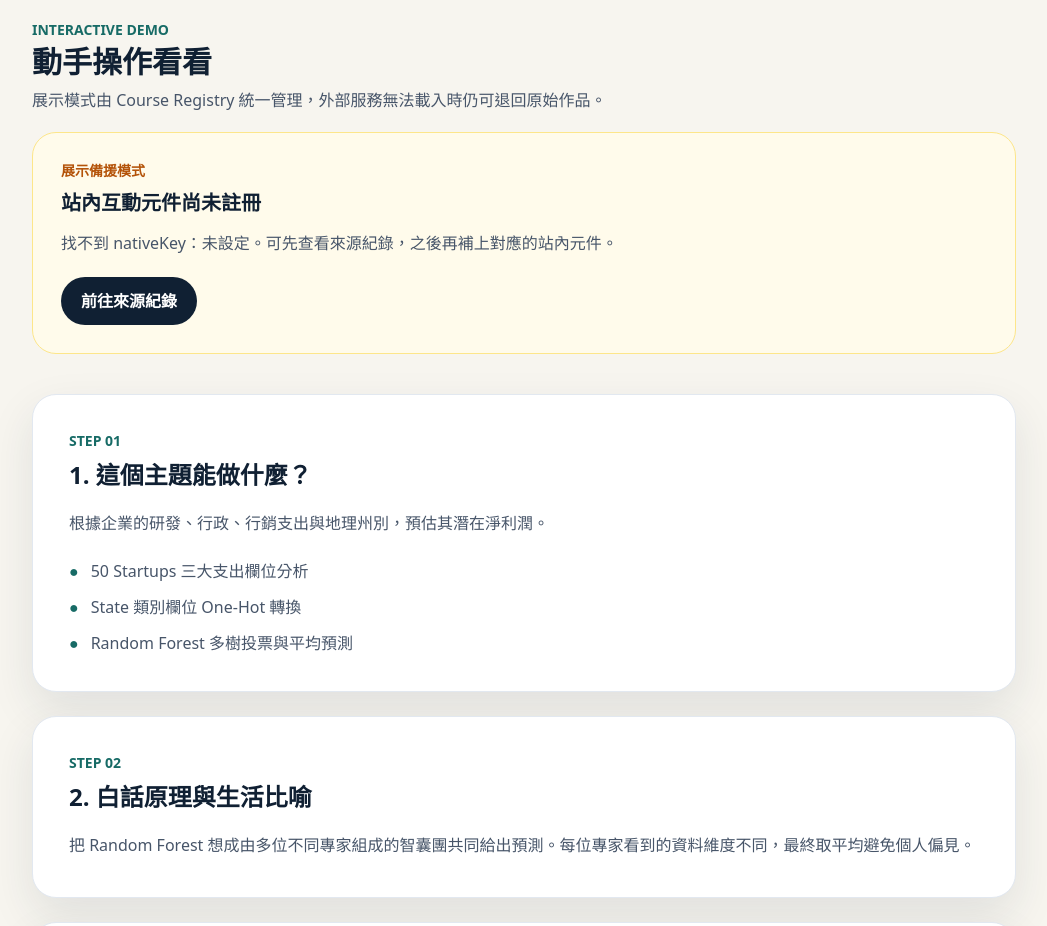
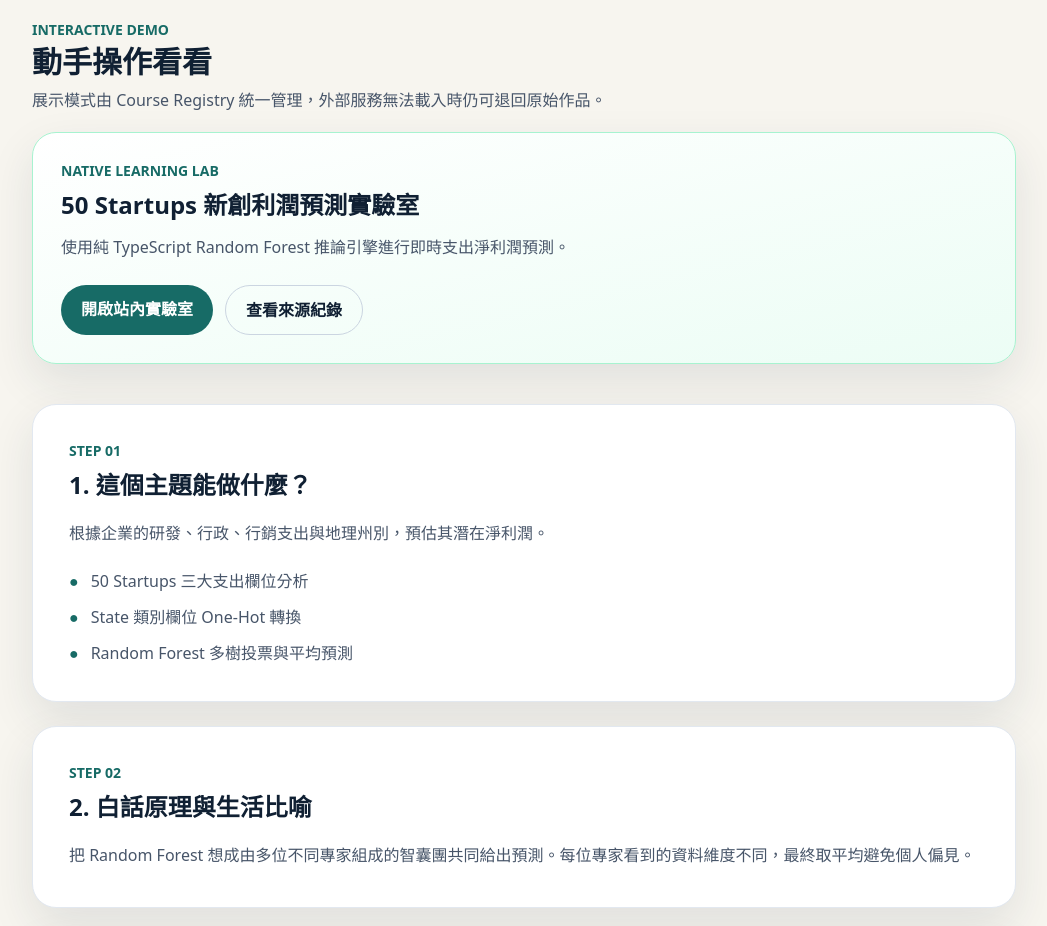
Before and after one commit to gshan1209-cell/AI-Learning-Portfolio, a Next.js app: page /courses/startup-profit-prediction in a window 1280 px wide. Shown: the part 2100-3026 px from the top of the page, without its empty margins (116-1163 px from the left). Built offline with nearby package versions, Linux system fonts and the light colour scheme.

Commit message:
fix: open registered native course routes

```diff
--- a/src/components/demo-adapter.tsx
+++ b/src/components/demo-adapter.tsx
@@ -38,7 +38,55 @@ function DemoFallback({
   );
 }
 
-function NativeDemo({ nativeKey, fallbackUrl }: { nativeKey?: string; fallbackUrl: string }) {
+function NativeRouteDemo({
+  title,
+  description,
+  url,
+  fallbackUrl,
+}: {
+  title: string;
+  description: string;
+  url: string;
+  fallbackUrl: string;
+}) {
+  return (
+    <div className="rounded-3xl border border-emerald-200 bg-gradient-to-br from-white to-emerald-50 p-7 shadow-soft">
+      <p className="text-sm font-black text-brand">NATIVE LEARNING LAB</p>
+      <h3 className="mt-2 text-2xl font-black text-ink">{title}</h3>
+      <p className="mt-3 max-w-3xl leading-7 text-slate-600">{description}</p>
+      <div className="mt-6 flex flex-wrap gap-3">
+        <a
+          href={url}
+          className="inline-flex rounded-full bg-brand px-5 py-3 font-bold text-white"
+        >
+          開啟站內實驗室
+        </a>
+        <a
+          href={fallbackUrl}
+          target="_blank"
+          rel="noreferrer"
+          className="inline-flex rounded-full border border-slate-300 px-5 py-3 font-bold text-ink"
+        >
+          查看來源紀錄
+        </a>
+      </div>
+    </div>
+  );
+}
+
+function NativeDemo({
+  nativeKey,
+  url,
+  title,
+  description,
+  fallbackUrl,
+}: {
+  nativeKey?: string;
+  url?: string;
+  title: string;
+  description: string;
+  fallbackUrl: string;
+}) {
   if (nativeKey === "linear-regression-playground") {
     return <LinearRegressionPlayground />;
   }
@@ -49,6 +97,17 @@ function NativeDemo({ nativeKey, fallbackUrl }: { nativeKey?: string; fallbackUr
 
   if (nativeKey === "svm-kernel-playground") {
     return <SvmKernelPlayground />;
+  }
+
+  if (url) {
+    return (
+      <NativeRouteDemo
+        title={title}
+        description={description}
+        url={url}
+        fallbackUrl={fallbackUrl}
+      />
+    );
   }
 
   return (
@@ -94,7 +153,15 @@ export default function DemoAdapter({ courseTitle, demo, source }: DemoAdapterPr
   }
 
   if (resolvedDemo.mode === "native") {
-    return <NativeDemo nativeKey={resolvedDemo.nativeKey} fallbackUrl={fallbackUrl} />;
+    return (
+      <NativeDemo
+        nativeKey={resolvedDemo.nativeKey}
+        url={resolvedDemo.url}
+        title={title}
+        description={description}
+        fallbackUrl={fallbackUrl}
+      />
+    );
   }
 
   if (resolvedDemo.mode === "external") {
@@ -124,7 +191,7 @@ export default function DemoAdapter({ courseTitle, demo, source }: DemoAdapterPr
     return (
       <div className="overflow-hidden rounded-3xl border border-slate-200 bg-white shadow-soft">
         <div className="border-b border-slate-200 p-5">
-          <p className="text-sm font-black text-brand">MIGRATION EMBED</p>
+          <p className="text-sm font-black text-brand">PUBLIC SOURCE DEMO</p>
           <h3 className="mt-1 text-xl font-black text-ink">{title}</h3>
           <p className="mt-2 text-sm leading-6 text-slate-500">{description}</p>
         </div>
@@ -138,7 +205,7 @@ export default function DemoAdapter({ courseTitle, demo, source }: DemoAdapterPr
           sandbox="allow-downloads allow-forms allow-modals allow-popups allow-popups-to-escape-sandbox allow-same-origin allow-scripts"
         />
         <div className="flex flex-wrap items-center justify-between gap-3 border-t border-slate-200 bg-slate-50 px-5 py-4 text-sm text-slate-500">
-          <span>此模式僅供移植期間比對，完成原生接管後應移除。</span>
+          <span>這是來源 Repository 的公開展示頁，站內教材與資產仍由 AI-Learning-Portfolio 管理。</span>
           <a href={fallbackUrl} target="_blank" rel="noreferrer" className="font-bold text-brand hover:underline">開啟來源紀錄</a>
         </div>
       </div>
```
